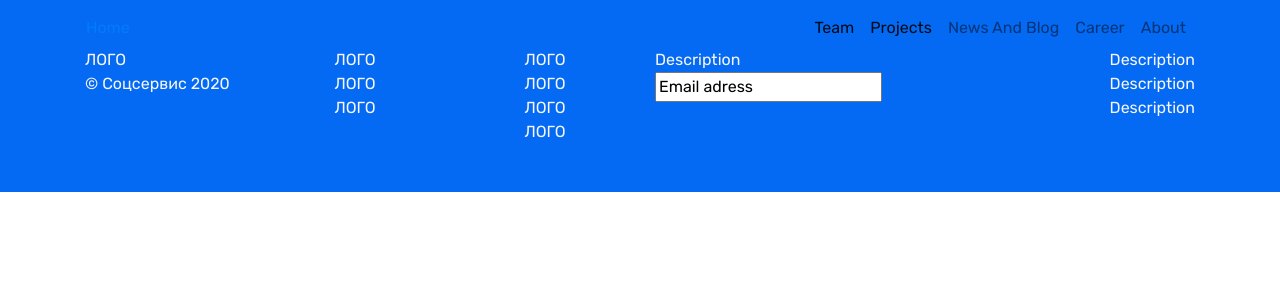
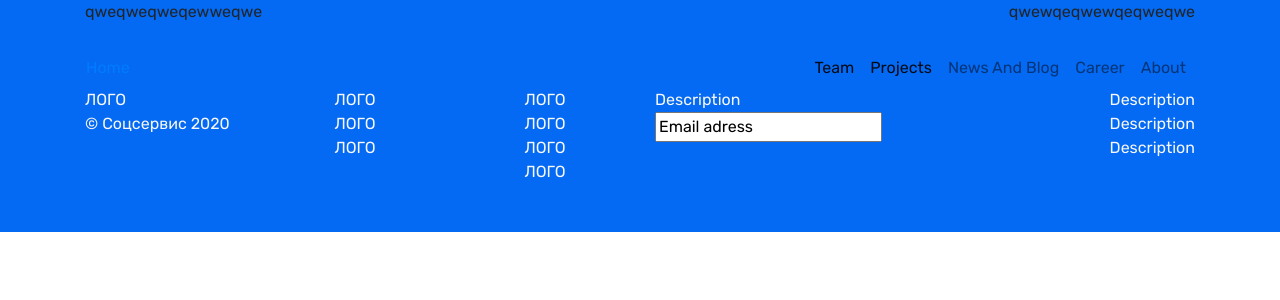
Before and after one commit to ErlanArtykbaev/soc-service-ui, a React (Create React App) app: page /projects in a window 1280 px wide. Shown: the top 300 px of the page. Built offline with nearby package versions, Linux system fonts and the light colour scheme.

Commit message:
add MiniHeader.js and create scss file for base Styles

```diff
--- a/src/App.js
+++ b/src/App.js
@@ -11,11 +11,13 @@ import About from './pages/About'
 import Projects from './pages/Projects'
 import Footer from './components/layout/Footer'
 import {ServiceProvider} from './store/ServicesContext'
+import MiniHeader from "./components/layout/MiniHeader";
 
 function App() {
   return (
     <div className="app">
       <Router>
+        <MiniHeader/>
         <Header />
         <Switch>
           <ServiceProvider>
--- /dev/null
+++ b/src/assets/sass/_baseStyles.scss
@@ -0,0 +1 @@
+$baseBlueColor: #046AF3;
--- a/src/assets/sass/_header.scss
+++ b/src/assets/sass/_header.scss
@@ -64,6 +64,8 @@
 
 .headerScrolled {
   background: #095fa4;
-  transition: background-color 0.5s ease-out;
+  margin-top: -40px;
+  transition: background-color, margin-top 0.3s ease-out;
   z-index: 10;
+
 }
--- /dev/null
+++ b/src/assets/sass/_miniHeader.scss
@@ -0,0 +1,5 @@
+@import "./baseStyles";
+
+.miniHeader {
+  background: $baseBlueColor;
+}
--- a/src/assets/sass/style.scss
+++ b/src/assets/sass/style.scss
@@ -4,9 +4,11 @@
 @import './projects';
 @import './rubikFonts';
 @import './slider';
-@import 'feedback';
+@import './feedback';
 @import './UI/button';
-@import 'footer';
+@import './footer';
+@import './baseStyles';
+@import './miniHeader';
 
 
 .px {
--- /dev/null
+++ b/src/components/layout/MiniHeader.js
@@ -0,0 +1,21 @@
+import React from 'react';
+
+const MiniHeader = () => {
+    return (
+        <div className={'miniHeader'}>
+        <div className="container">
+            <div className="d-flex justify-content-between">
+                <div>
+                    <p>qweqweqweqewweqwe</p>
+                </div>
+                <div>
+                    <p>qwewqeqwewqeqweqwe</p>
+                </div>
+            </div>
+        </div>
+
+        </div>
+    );
+};
+
+export default MiniHeader;
```
